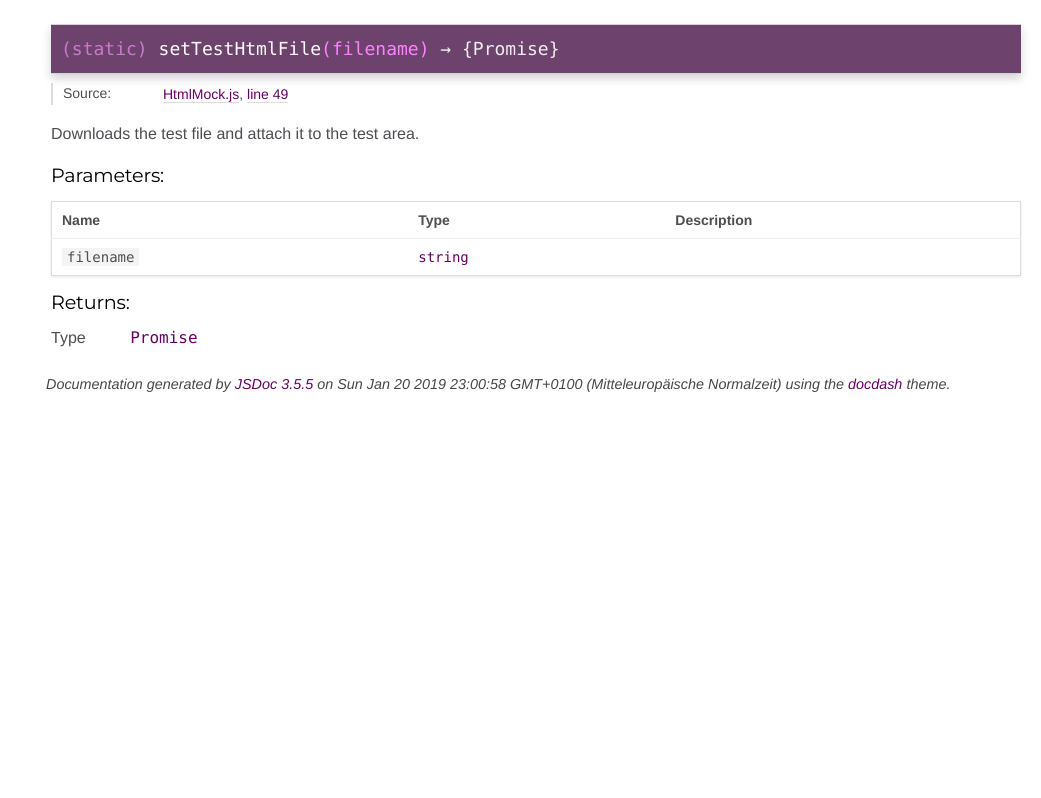
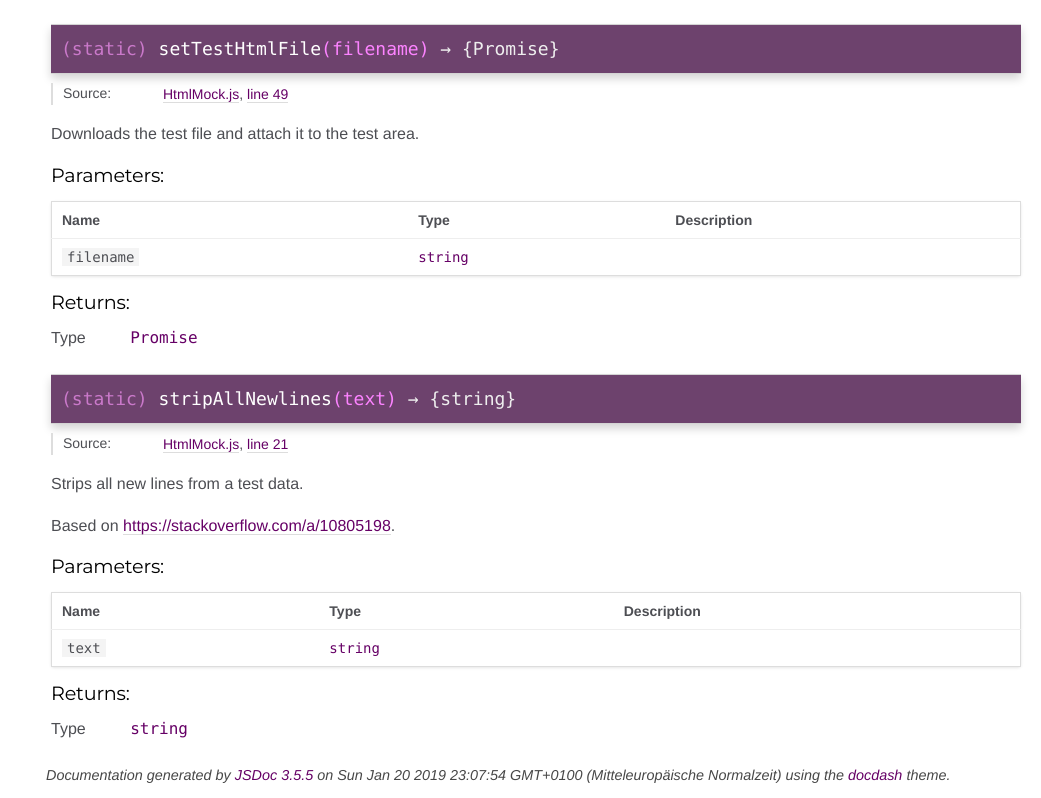
Before and after one commit to TinyWebEx/TestHelper, a plain HTML site: page docs/module-HtmlMock.html in a window 1280 px wide. Shown: the part 1065-1863 px from the top of the page, without its empty margins (239-1280 px from the left). Before the commit the page ends 1472 px from the top, so only its background shows below. Drawn offline with Linux system fonts and the light colour scheme.

Commit message:
Update JsDoc

```diff
--- a/docs/module-HtmlMock.html
+++ b/docs/module-HtmlMock.html
@@ -26,7 +26,7 @@
 
 <nav >
 
-    <h2><a href="index.html">Home</a></h2><h2><a href="https://github.com/TinyWebEx/" >All TinyWebExt modules</a></h2><h3>Modules</h3><ul><li><a href="module-HtmlMock.html">HtmlMock</a><ul class='methods'><li data-type='method'><a href="module-HtmlMock.html#.cleanup">cleanup</a></li><li data-type='method'><a href="module-HtmlMock.html#.getTestHtml">getTestHtml</a></li><li data-type='method'><a href="module-HtmlMock.html#.setTestHtml">setTestHtml</a></li><li data-type='method'><a href="module-HtmlMock.html#.setTestHtmlFile">setTestHtmlFile</a></li></ul></li></ul><h3>Global</h3><ul><li><a href="global.html#wait">wait</a></li></ul>
+    <h2><a href="index.html">Home</a></h2><h2><a href="https://github.com/TinyWebEx/" >All TinyWebExt modules</a></h2><h3>Modules</h3><ul><li><a href="module-HtmlMock.html">HtmlMock</a><ul class='methods'><li data-type='method'><a href="module-HtmlMock.html#.cleanup">cleanup</a></li><li data-type='method'><a href="module-HtmlMock.html#.getTestHtml">getTestHtml</a></li><li data-type='method'><a href="module-HtmlMock.html#.setTestHtml">setTestHtml</a></li><li data-type='method'><a href="module-HtmlMock.html#.setTestHtmlFile">setTestHtmlFile</a></li><li data-type='method'><a href="module-HtmlMock.html#.stripAllNewlines">stripAllNewlines</a></li></ul></li></ul><h3>Global</h3><ul><li><a href="global.html#wait">wait</a></li></ul>
 </nav>
 
 <div id="main">
@@ -662,6 +662,158 @@
 
 
 
+    <h4 class="name" id=".stripAllNewlines"><span class="type-signature">(static) </span>stripAllNewlines<span class="signature">(text)</span><span class="type-signature"> &rarr; {string}</span></h4>
+
+
+
+
+
+
+<dl class="details">
+
+
+    <dt class="tag-source">Source:</dt>
+    <dd class="tag-source"><ul class="dummy"><li>
+        <a href="HtmlMock.js.html">HtmlMock.js</a>, <a href="HtmlMock.js.html#line21">line 21</a>
+    </li></ul></dd>
+
+
+
+
+
+
+
+
+
+
+
+
+
+
+
+
+
+
+
+
+
+
+
+
+
+
+
+
+
+
+
+</dl>
+
+
+
+
+
+<div class="description">
+    <p>Strips all new lines from a test data.</p>
+<p>Based on <a href="https://stackoverflow.com/a/10805198">https://stackoverflow.com/a/10805198</a>.</p>
+</div>
+
+
+
+
+
+
+
+
+
+
+
+    <h5>Parameters:</h5>
+
+
+<table class="params">
+    <thead>
+    <tr>
+
+        <th>Name</th>
+
+
+        <th>Type</th>
+
+
+
+
+
+        <th class="last">Description</th>
+    </tr>
+    </thead>
+
+    <tbody>
+
+
+        <tr>
+
+                <td class="name"><code>text</code></td>
+
+
+            <td class="type">
+
+
+<span class="param-type">string</span>
+
+
+
+            </td>
+
+
+
+
+
+            <td class="description last"></td>
+        </tr>
+
+
+    </tbody>
+</table>
+
+
+
+
+
+
+
+
+
+
+
+
+
+
+<h5>Returns:</h5>
+
+
+
+
+<dl class="param-type">
+    <dt>
+        Type
+    </dt>
+    <dd>
+
+<span class="param-type">string</span>
+
+
+    </dd>
+</dl>
+
+
+
+
+
+
+
+
+
 
 </article>
 
@@ -677,7 +829,7 @@
 <br class="clear">
 
 <footer>
-    Documentation generated by <a href="https://github.com/jsdoc3/jsdoc">JSDoc 3.5.5</a> on Sun Jan 20 2019 23:00:58 GMT+0100 (Mitteleuropäische Normalzeit) using the <a href="https://github.com/clenemt/docdash">docdash</a> theme.
+    Documentation generated by <a href="https://github.com/jsdoc3/jsdoc">JSDoc 3.5.5</a> on Sun Jan 20 2019 23:07:54 GMT+0100 (Mitteleuropäische Normalzeit) using the <a href="https://github.com/clenemt/docdash">docdash</a> theme.
 </footer>
 
 <script>prettyPrint();</script>
```
Also changed, not shown: docs/HtmlMock.js.html (+4 -4 lines), docs/PromiseHelper.js.html (+2 -2 lines), docs/global.html (+2 -2 lines), docs/index.html (+2 -2 lines).
